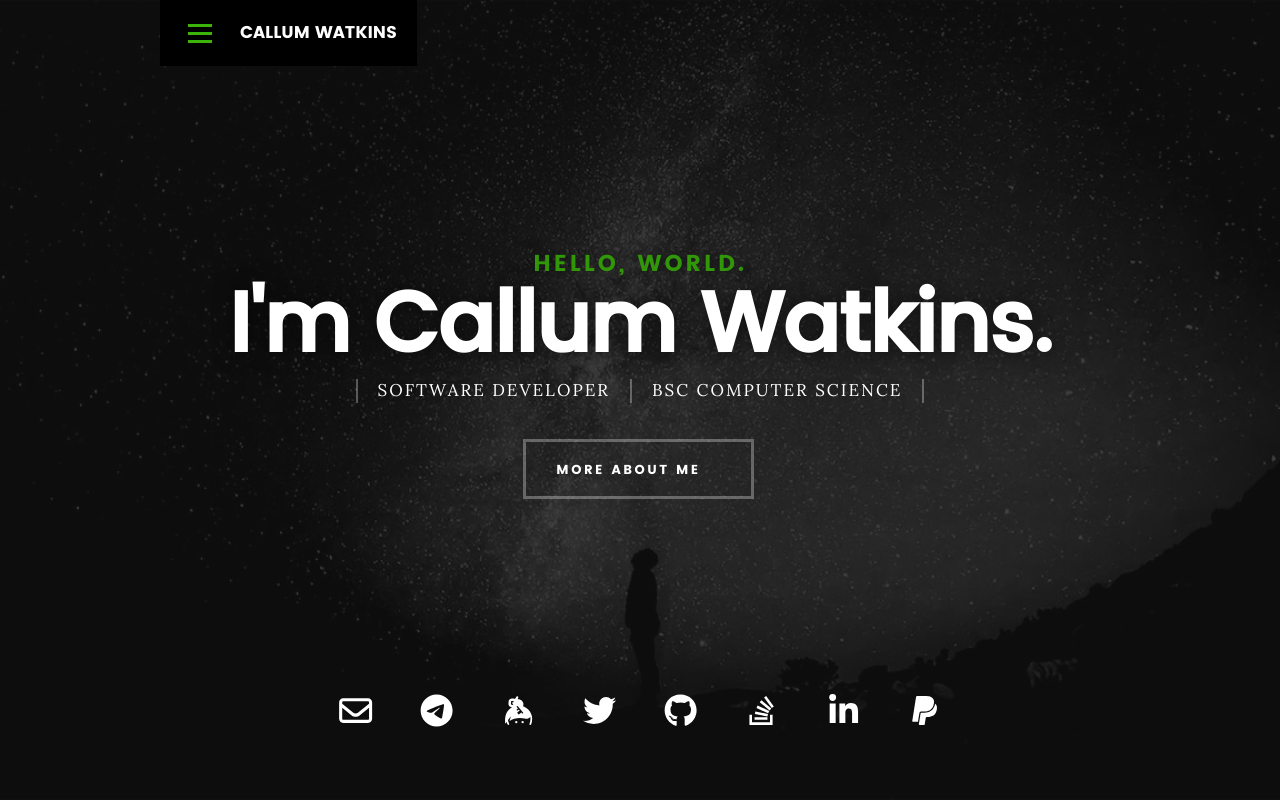
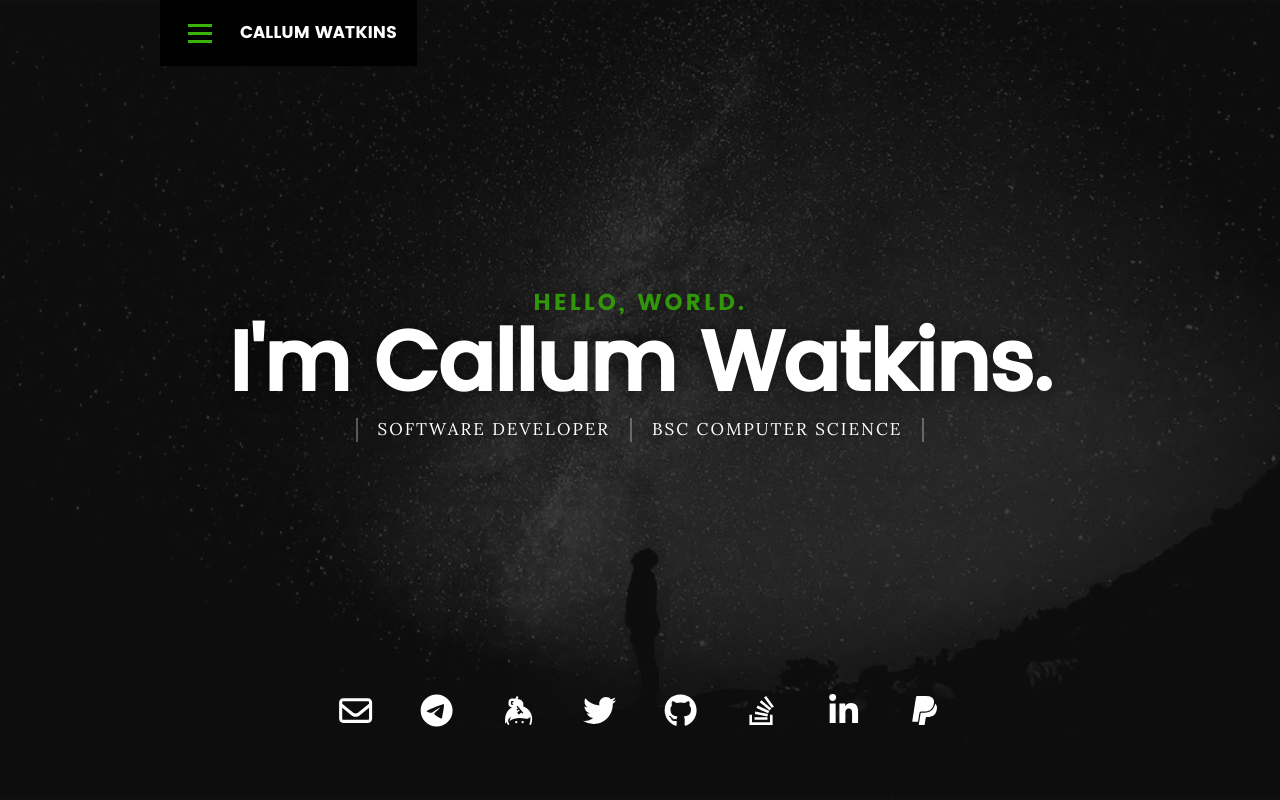
Before and after one commit to CallumWatkins/website, a Nuxt app: page / in a window 1280 px wide. Shown: the top 800 px of the page. Built offline with nearby package versions, Linux system fonts and the light colour scheme; no server answers.

Commit message:
Remove 'more about me' intro button

```diff
--- a/components/IntroSection.vue
+++ b/components/IntroSection.vue
@@ -10,7 +10,6 @@
             <span>Software Developer</span>
             <span>BSc Computer Science</span>
           </p>
-          <a class="button stroke smoothscroll" href="#about">More About Me</a>
         </div>
       </div>
     </div>
```
